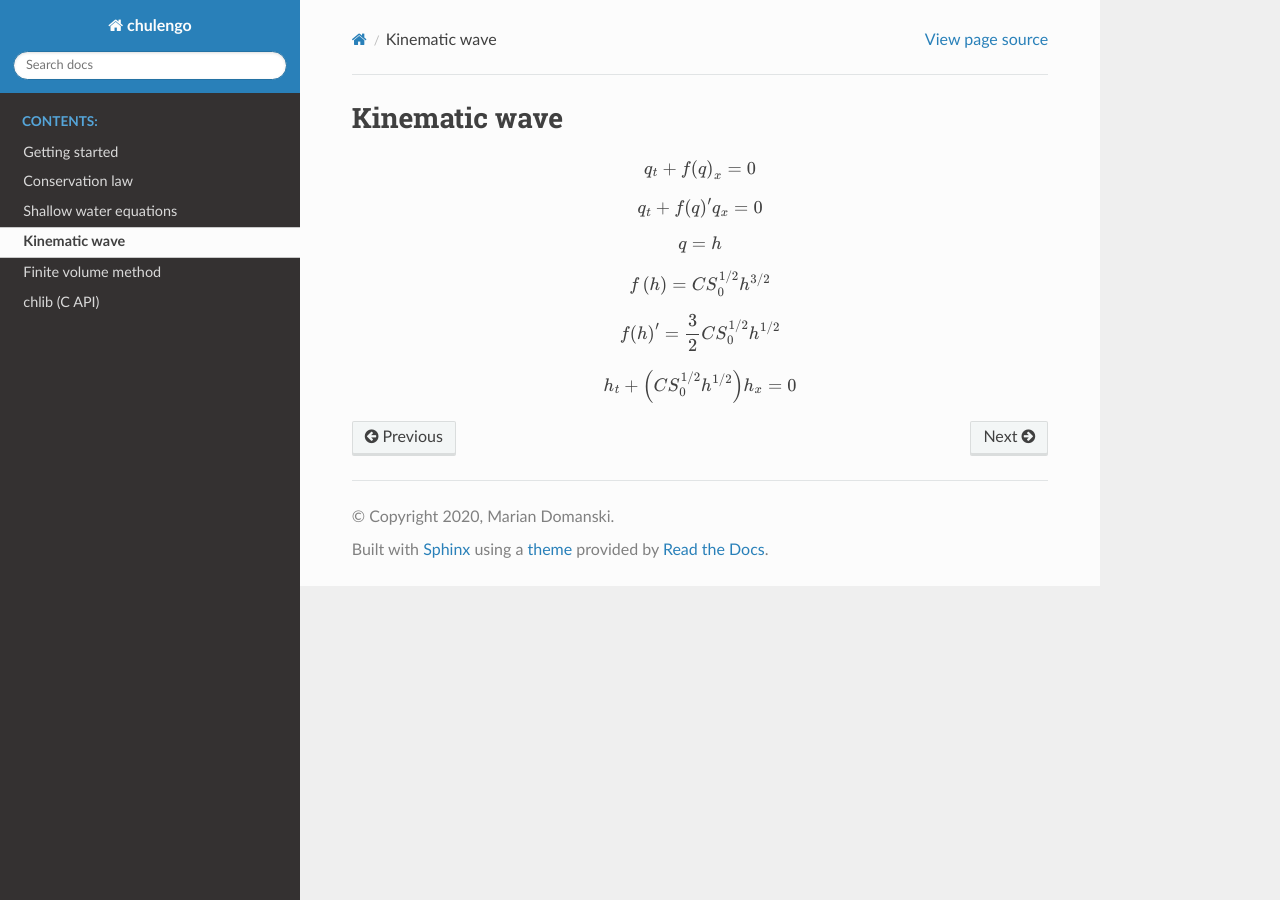
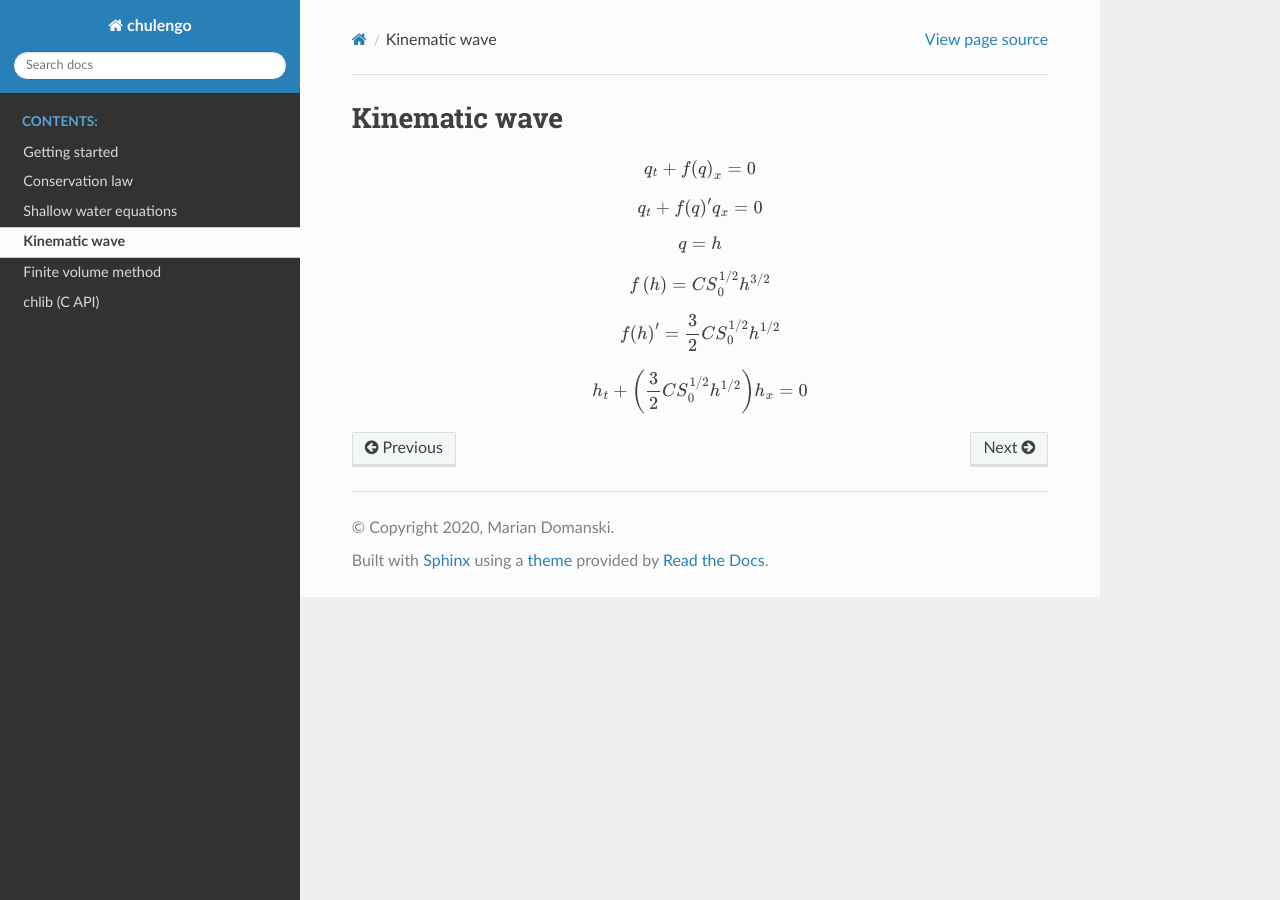
Before and after one commit to mmdski/chulengo, a Sphinx documentation site: the page built from docs/kinematic.rst, in a window 1280 px wide. Built offline with Sphinx 7.4.7 and the Read the Docs theme 2.0.0, drawn with Linux system fonts in a browser that asks for light colours.

Commit message:
correct quasi-linear form

```diff
--- a/docs/kinematic.rst
+++ b/docs/kinematic.rst
@@ -12,4 +12,4 @@ Kinematic wave
 
 .. math:: f\left(h\right)' = \frac{3}{2}CS_0^{1/2}h^{1/2}
 
-.. math:: h_t + \left(CS^{1/2}_0h^{1/2}\right)h_x = 0
+.. math:: h_t + \left(\frac{3}{2}CS^{1/2}_0h^{1/2}\right)h_x = 0
```
